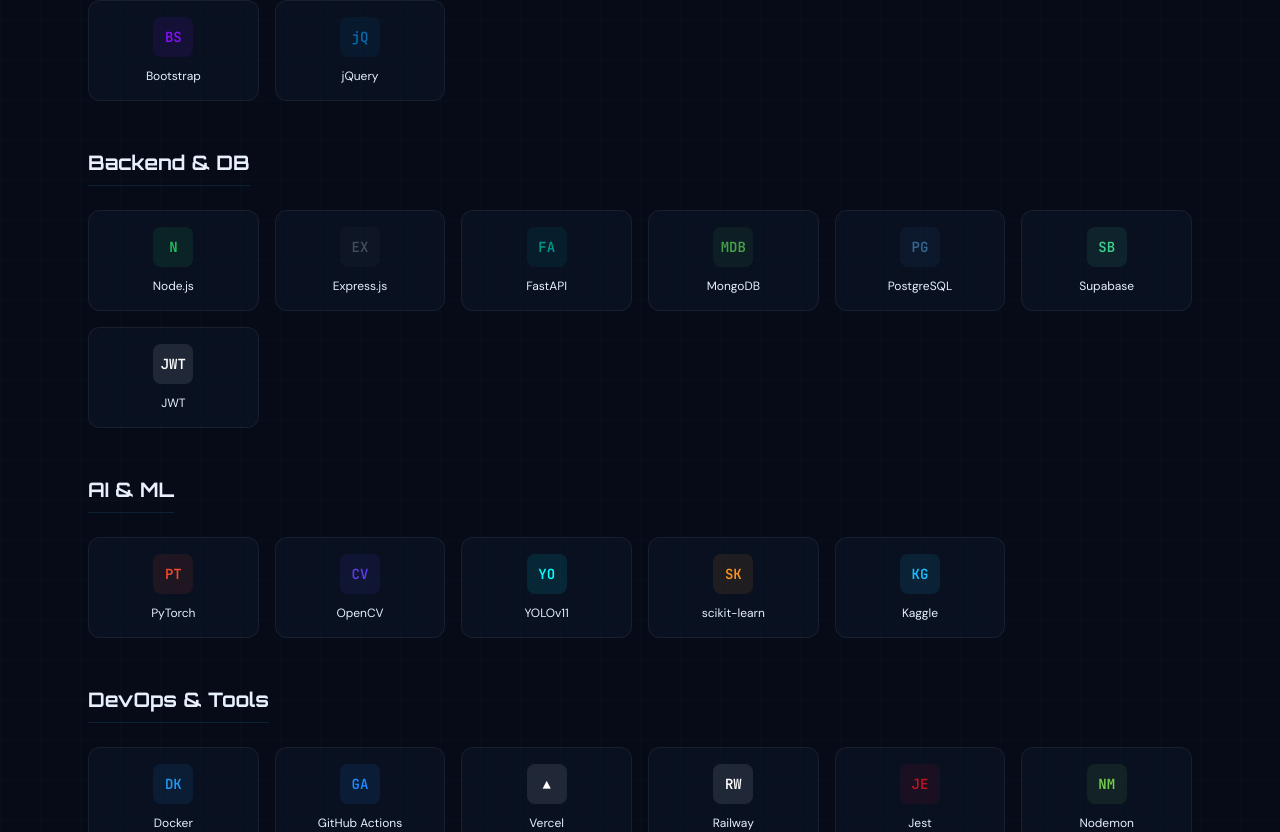
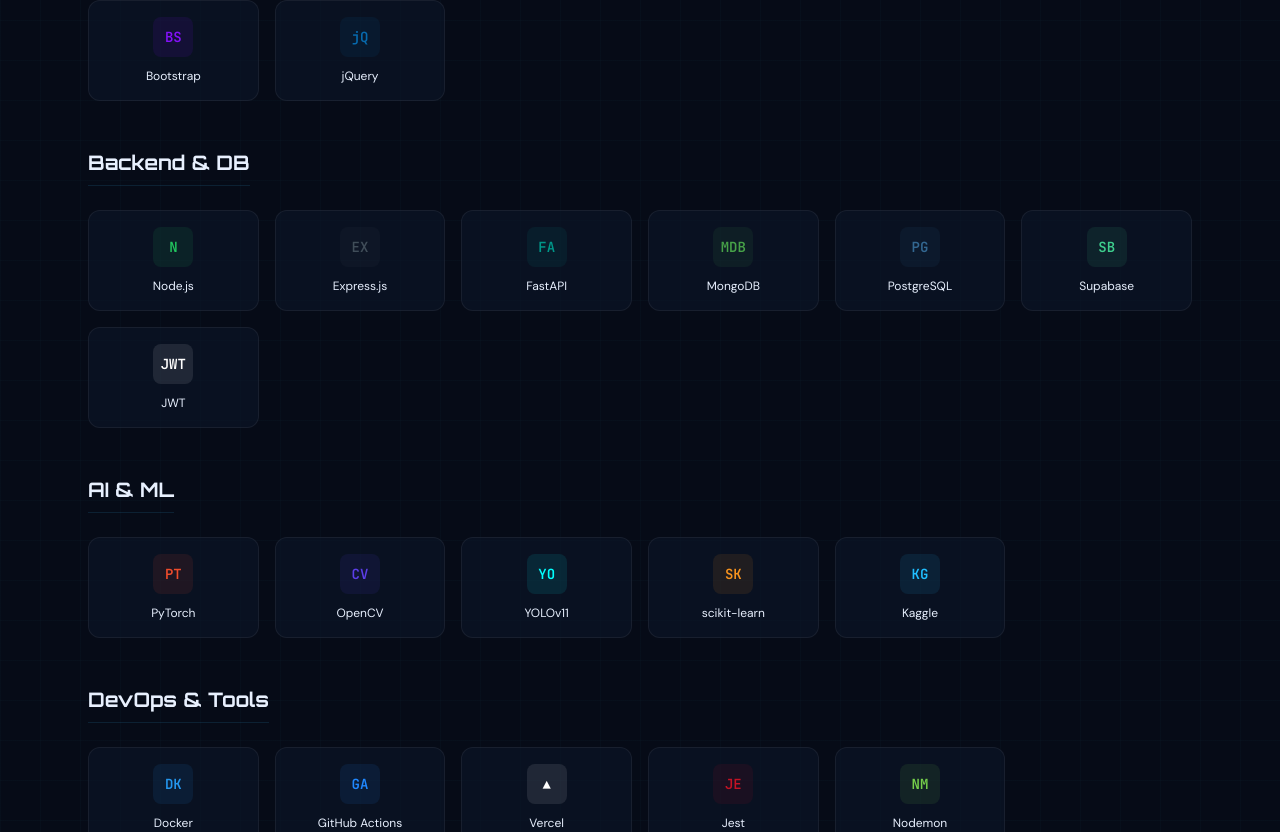
Before and after one commit to ProgrammingWithRafay/Portfolio, a React (Vite) app: page / in a window 1280 px wide. Shown: the part 1968-2800 px from the top of the page. Built offline with nearby package versions, Linux system fonts and the light colour scheme.

Commit message:
Updated Resume

```diff
--- a/src/app/App.tsx
+++ b/src/app/App.tsx
@@ -55,7 +55,6 @@
       { name: "Docker", tag: "DK", color: "#2496ED" },
       { name: "GitHub Actions", tag: "GA", color: "#2088FF" },
       { name: "Vercel", tag: "▲", color: "#ffffff" },
-      { name: "Railway", tag: "RW", color: "#ffffff" },
       { name: "Jest", tag: "JE", color: "#C21325" },
       { name: "Nodemon", tag: "NM", color: "#76d04b" },
     ]
@@ -85,8 +84,8 @@
   },
   {
     title: "CarInsight Pro",
-    description: "Built a MERN-stack platform for side-by-side car specification comparisons with an interactive matchmaking quiz and a custom CMS. Designed RESTful API routes in Express to serve structured car data from MongoDB. Configured a CI/CD pipeline using GitHub Actions, running 7 Jest and Supertest integration tests against an in-memory MongoDB instance on every push before deployment to Railway.",
-    tech: ["React", "Node.js", "MongoDB", "Express", "TanStack Query", "Railway", "GitHub Actions"],
+    description: "Built a MERN-stack platform for side-by-side car specification comparisons with an interactive matchmaking quiz and a custom CMS. Designed RESTful API routes in Express to serve structured car data from MongoDB. Configured a CI/CD pipeline using GitHub Actions, running 7 Jest and Supertest integration tests against an in-memory MongoDB instance on every push.",
+    tech: ["React", "Node.js", "MongoDB", "Express", "TanStack Query", "GitHub Actions"],
     github: "https://github.com/ProgrammingWithRafay/CarInsightPro",
     border: "#f59e0b",
     glow: "rgba(245,158,11,0.12)",
```
Also changed, not shown: 1 other file (tests, documents, lock files or other folders).
